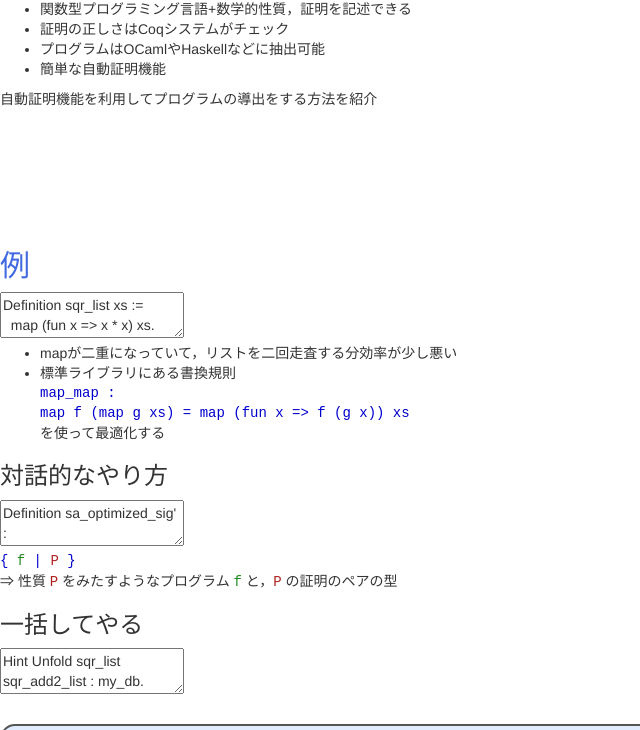
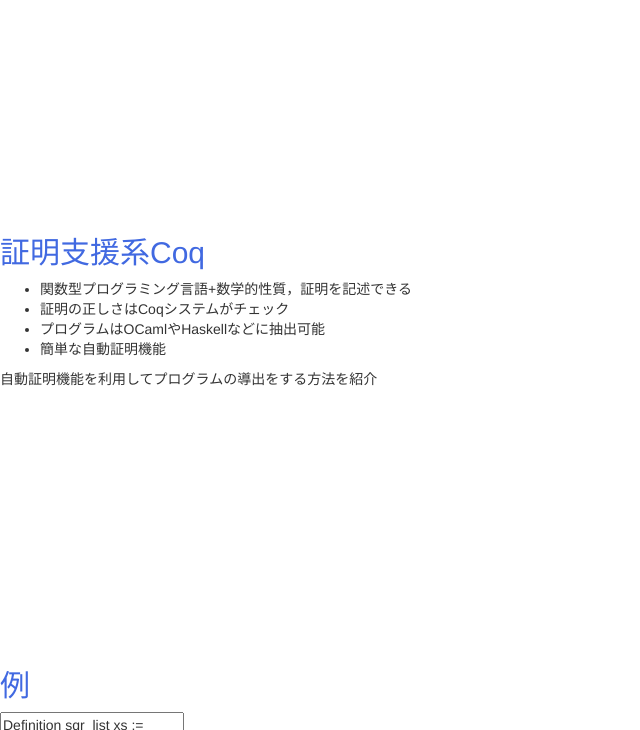
Before and after one commit to mir-ikbch/prosym20, a plain HTML site: page index.html in a window 1280 px wide. Shown: the part 684-1414 px from the top of the page, without its empty margins (0-640 px from the left). Drawn offline with nearby package versions, Linux system fonts and the light colour scheme; a script that the page names is missing.

Commit message:
changed margin

```diff
--- a/style.css
+++ b/style.css
@@ -11,7 +11,7 @@
   color: royalblue;
 }
 section {
-  margin-bottom: 10em;
+  margin-bottom: 20em;
 }
 .balloon-left {
   position: relative;
```
